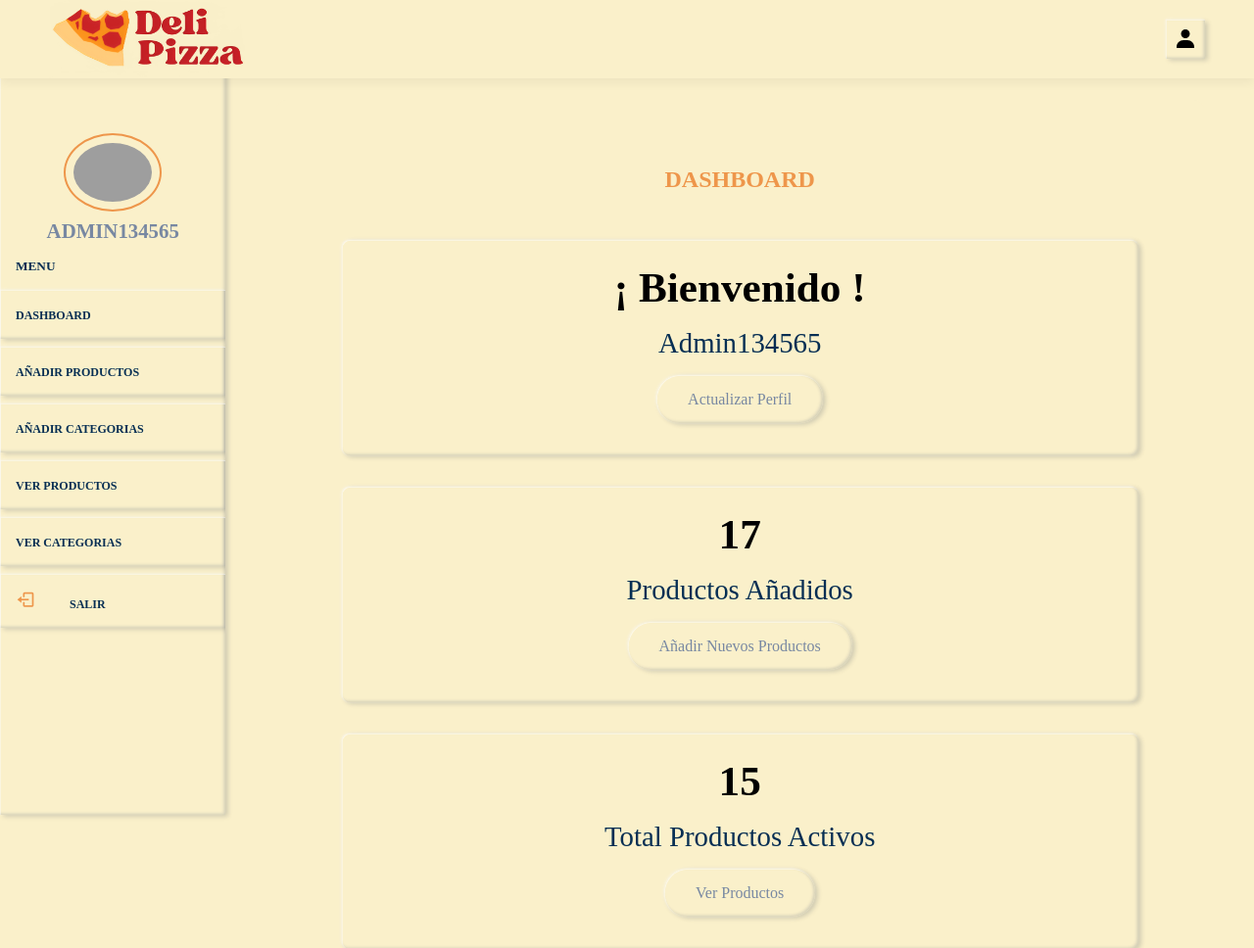
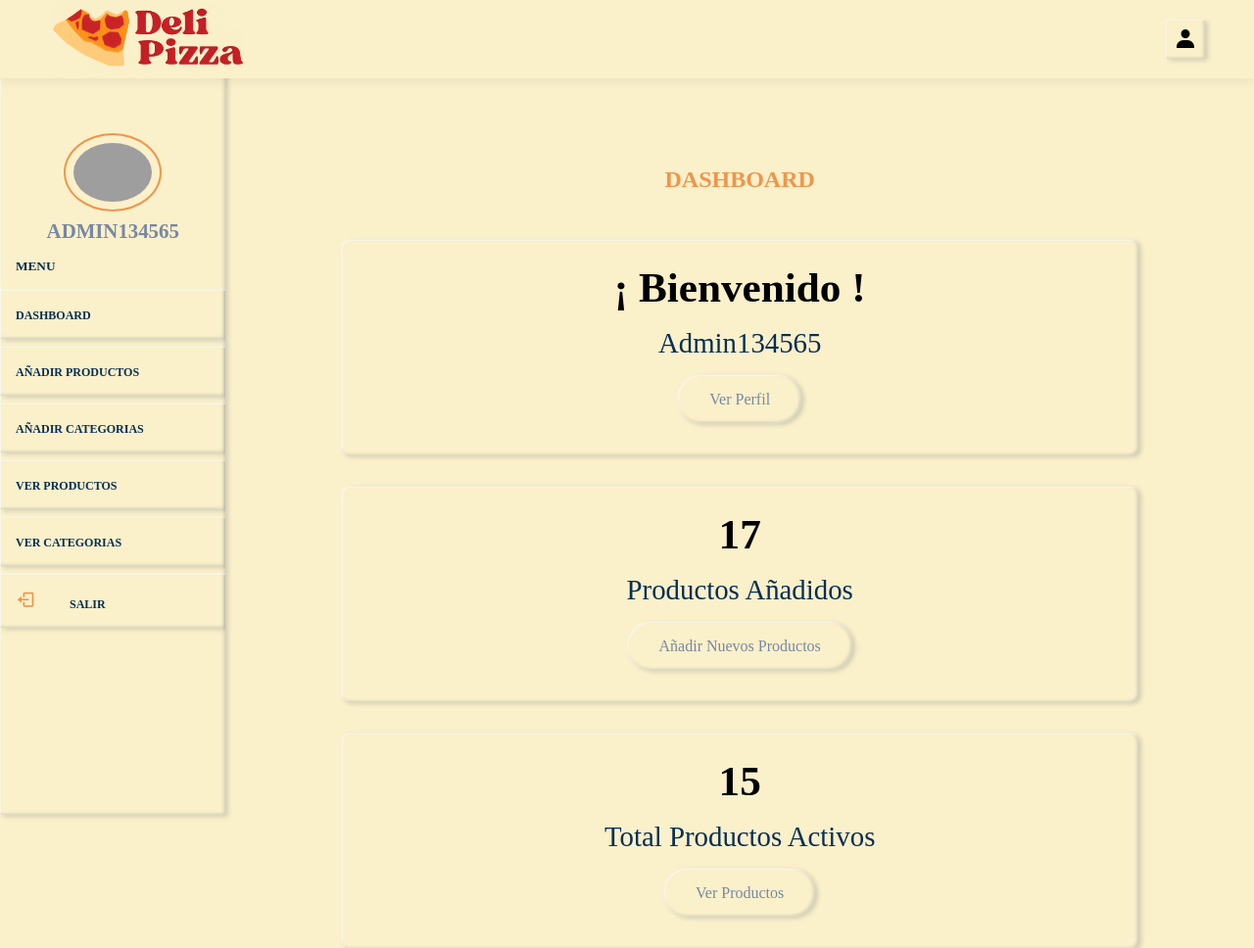
Before and after one commit to Artbaddon/Delipizza, a PHP site: page /admin-pannel/dashboard.php in a window 1280 px wide. Shown: the top 968 px of the page at 98% size. Run offline with PHP 8.4, Linux system fonts and the light colour scheme; a user stored in the database is signed in; data comes from the database, SQL or seed files in the repository; data that the repository does not hold is empty; grey boxes are pictures that could not be loaded.

Commit message:
Update dashboard.php

```diff
--- a/delipizza_2.0/delipizza/admin-pannel/dashboard.php
+++ b/delipizza_2.0/delipizza/admin-pannel/dashboard.php
@@ -47,7 +47,7 @@ $total_category = hacerConsulta('0', 'consultarCategorias');
                     <p><?= $fetch_profile['nombre_Admin']; ?></p>
 
 
-                    <a href="update-profile.php" class="btn">Actualizar Perfil</a>
+                    <a href="update-profile.php" class="btn">ver Perfil</a>
                 </div>
                 <div class="box">
 
```
